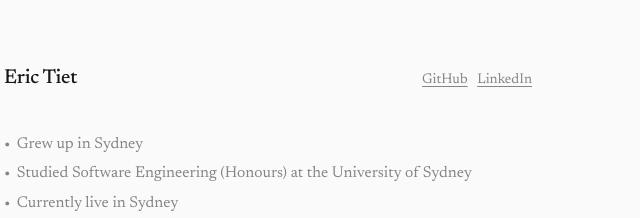
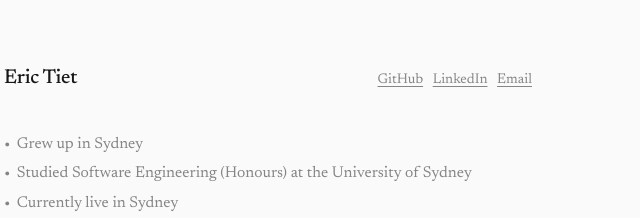
Before and after one commit to evar-ix/erictiet-site, a plain HTML site: page site/index.html in a window 1280 px wide. Shown: the top 218 px of the page, 372-1012 px from the left. Drawn offline with Linux system fonts and the light colour scheme.

Commit message:
Add Email link to the header

```diff
--- a/site/index.html
+++ b/site/index.html
@@ -51,6 +51,7 @@
           <nav aria-label="Social links">
             <a href="https://github.com/evar-ix" rel="me">GitHub</a>
             <a href="https://www.linkedin.com/in/erictiet/" rel="me">LinkedIn</a>
+            <a href="mailto:vx@erictiet.com">Email</a>
           </nav>
         </div>
 
```
